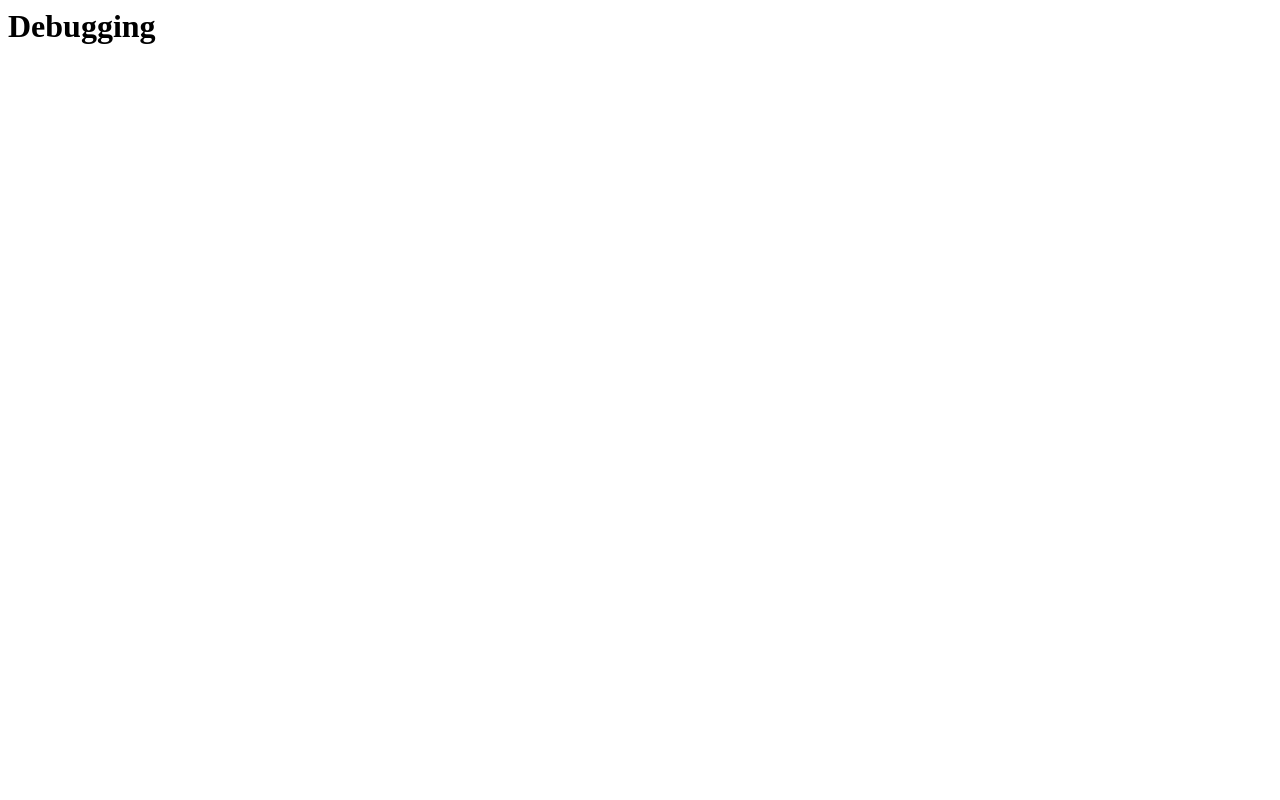
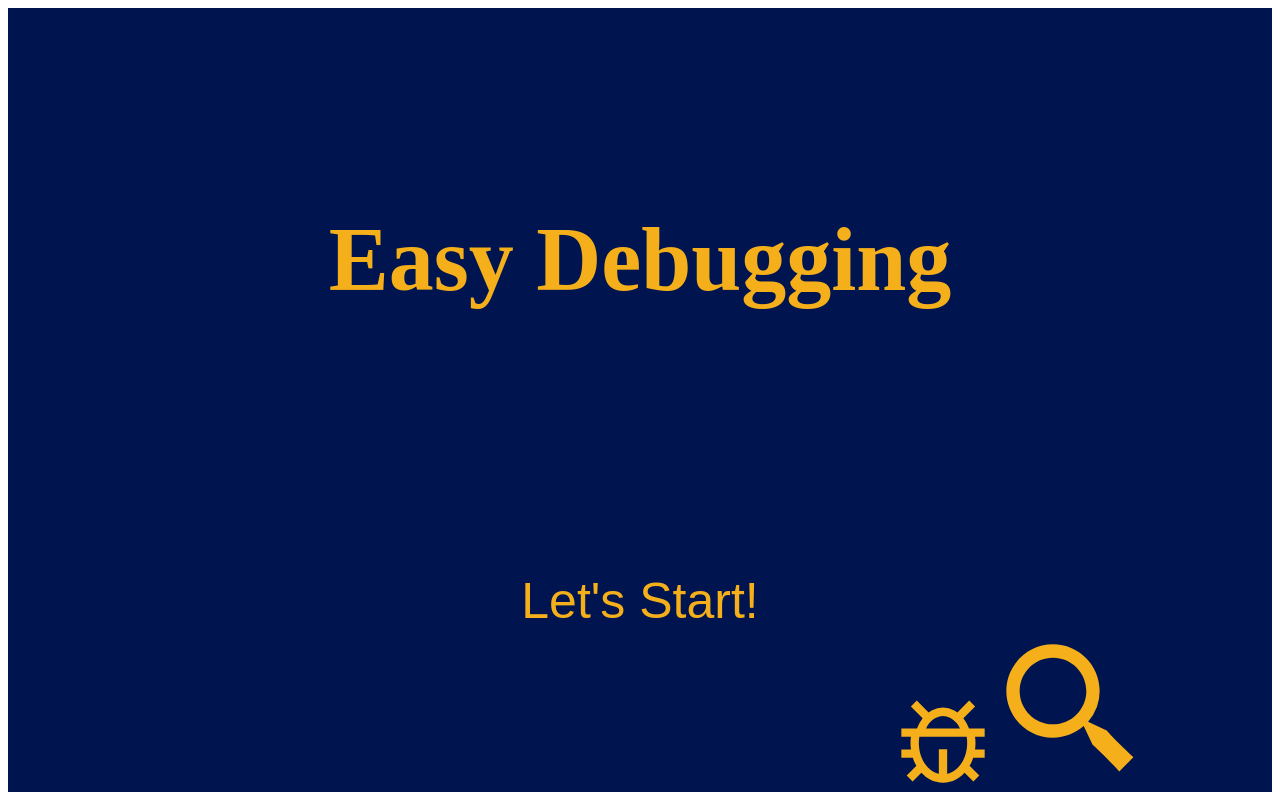
Before and after one commit to tpdud406/Debugger-frontend, a React (Create React App) app: page / in a window 1280 px wide. Built offline with nearby package versions, Linux system fonts and the light colour scheme.

Commit message:
feat: 첫화면UI, 라우터 설정

```diff
--- a/package.json
+++ b/package.json
@@ -5,6 +5,7 @@
   "dependencies": {
     "react": "^18.2.0",
     "react-dom": "^18.2.0",
+    "react-icons": "^4.6.0",
     "react-router-dom": "^6.4.2",
     "react-scripts": "5.0.1",
     "socket.io-client": "^4.5.3",
--- a/src/App.js
+++ b/src/App.js
@@ -1,7 +1,21 @@
+import { createBrowserRouter, RouterProvider } from "react-router-dom";
+
+import Start from "./Pages/Start";
+import Debugging from "./Pages/Debugging";
+
+const router = createBrowserRouter([
+  {
+    path: "/",
+    element: <Start />,
+  },
+  {
+    path: "/debugging",
+    element: <Debugging />,
+  },
+]);
+
 function App() {
-  return (
-    <h1>Debugging</h1>
-  );
+  return <RouterProvider router={router} />;
 }
 
 export default App;
--- /dev/null
+++ b/src/Pages/Debugging/index.js
@@ -0,0 +1,5 @@
+function Debugging() {
+  return <div>디버깅 페이지</div>;
+}
+
+export default Debugging;
--- /dev/null
+++ b/src/Pages/Start/index.js
@@ -0,0 +1,67 @@
+import { useNavigate } from "react-router-dom";
+import styled from "styled-components";
+import { BiBug, BiSearchAlt2 } from "react-icons/bi";
+
+function Start() {
+  const navigate = useNavigate();
+
+  return (
+    <>
+      <Wrapper>
+        <Title>Easy Debugging</Title>
+        <button
+          onClick={() => {
+            navigate("/debugging");
+          }}
+        >
+          Let's Start!
+        </button>
+        <BiBug className="bugIcon" />
+        <BiSearchAlt2 className="searchIcon" />
+      </Wrapper>
+    </>
+  );
+}
+
+export default Start;
+
+const Wrapper = styled.div`
+  background: #00154f;
+  height: 100%;
+  background-size: cover;
+  color: #f4af1b;
+
+  & button {
+    display: block;
+    margin: 0 auto;
+    border: none;
+    background: #00154f;
+    color: #f4af1b;
+    font-size: 50px;
+    cursor: pointer;
+  }
+
+  & button:hover {
+    scale: 1.2;
+    transition: 0.5s;
+  }
+
+  .bugIcon {
+    display: inline;
+    font-size: 100px;
+    margin-left: 70%;
+  }
+
+  .searchIcon {
+    display: inline;
+    font-size: 160px;
+    margin-right: 0;
+  }
+`;
+
+const Title = styled.h1`
+  font-size: 90px;
+  font-weight: 600;
+  text-align: center;
+  padding: 200;
+`;
```
Also changed, not shown: 2 other files (tests, documents, lock files or other folders).
